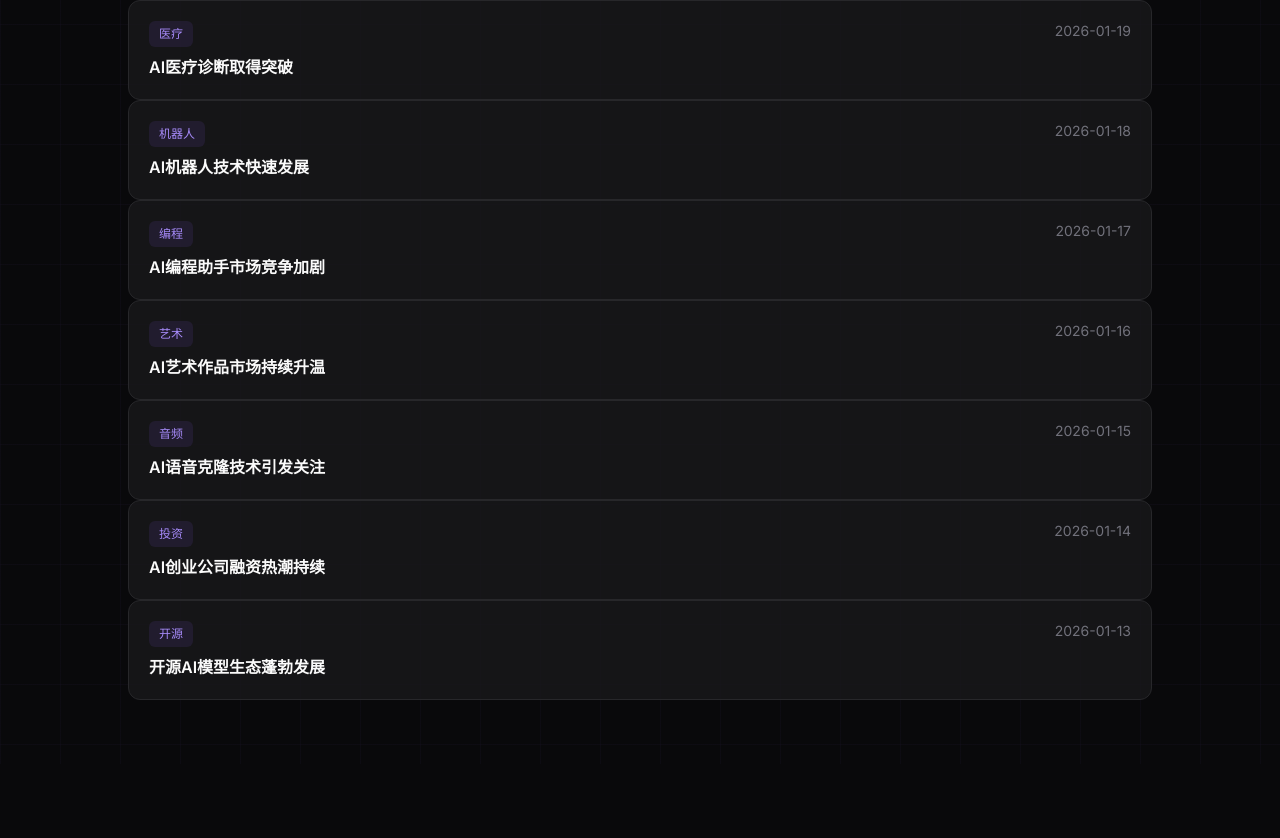
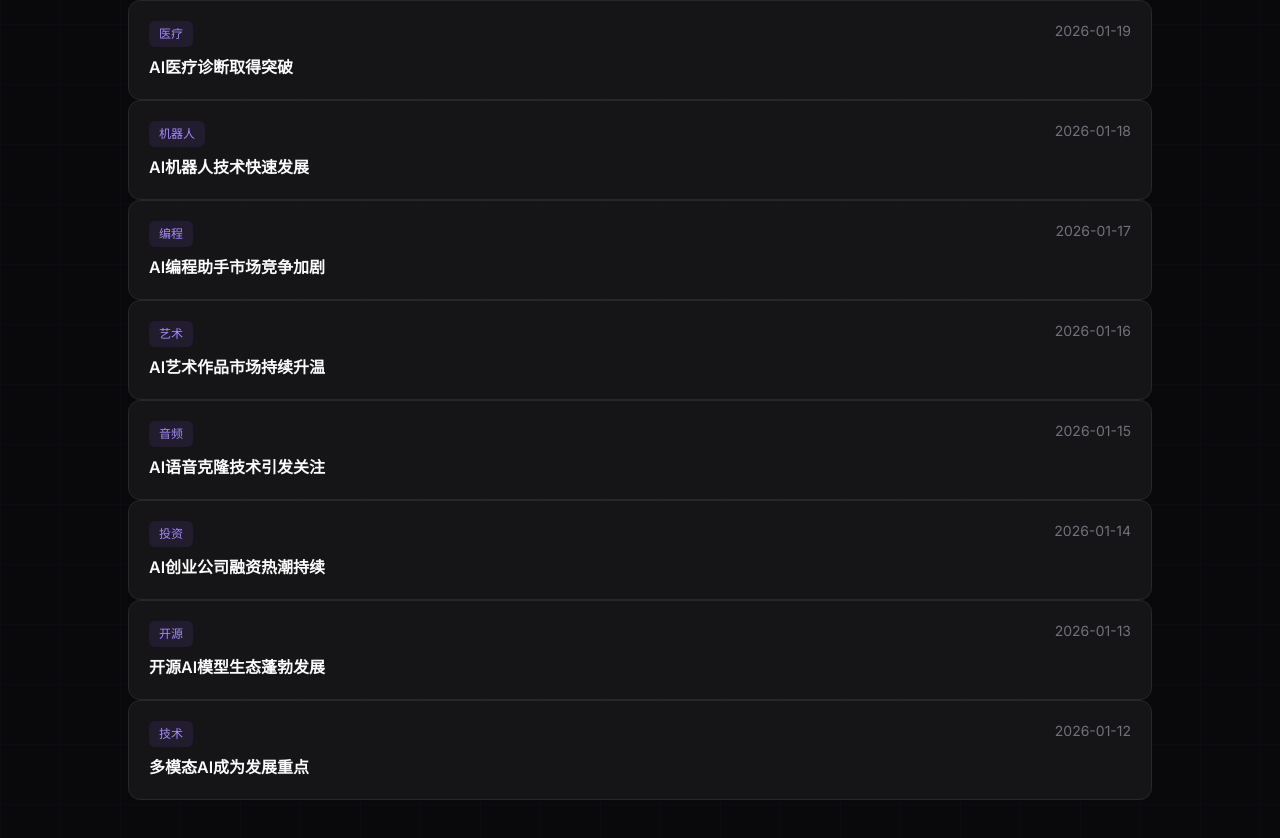
Before and after one commit to uncle-light/deepzd, a Next.js app: page /news in a window 1280 px wide. Shown: the part 1296-2134 px from the top of the page. Before the commit the page ends 2060 px from the top, so only its background shows below. Built offline with nearby package versions, Linux system fonts and the light colour scheme.

Commit message:
feat: 添加多模态AI资讯

```diff
--- a/src/app/data/news.ts
+++ b/src/app/data/news.ts
@@ -161,4 +161,13 @@ AI监管进入新阶段，企业需关注合规要求。`
 
 开源社区贡献者数量快速增长。`
   },
+  {
+    slug: "ai-multimodal",
+    title: "多模态AI成为发展重点",
+    date: "2026-01-12",
+    tag: "技术",
+    content: `文本、图像、音频、视频融合处理成为趋势。
+
+GPT-4V、Gemini等多模态模型表现亮眼。`
+  },
 ];
```
